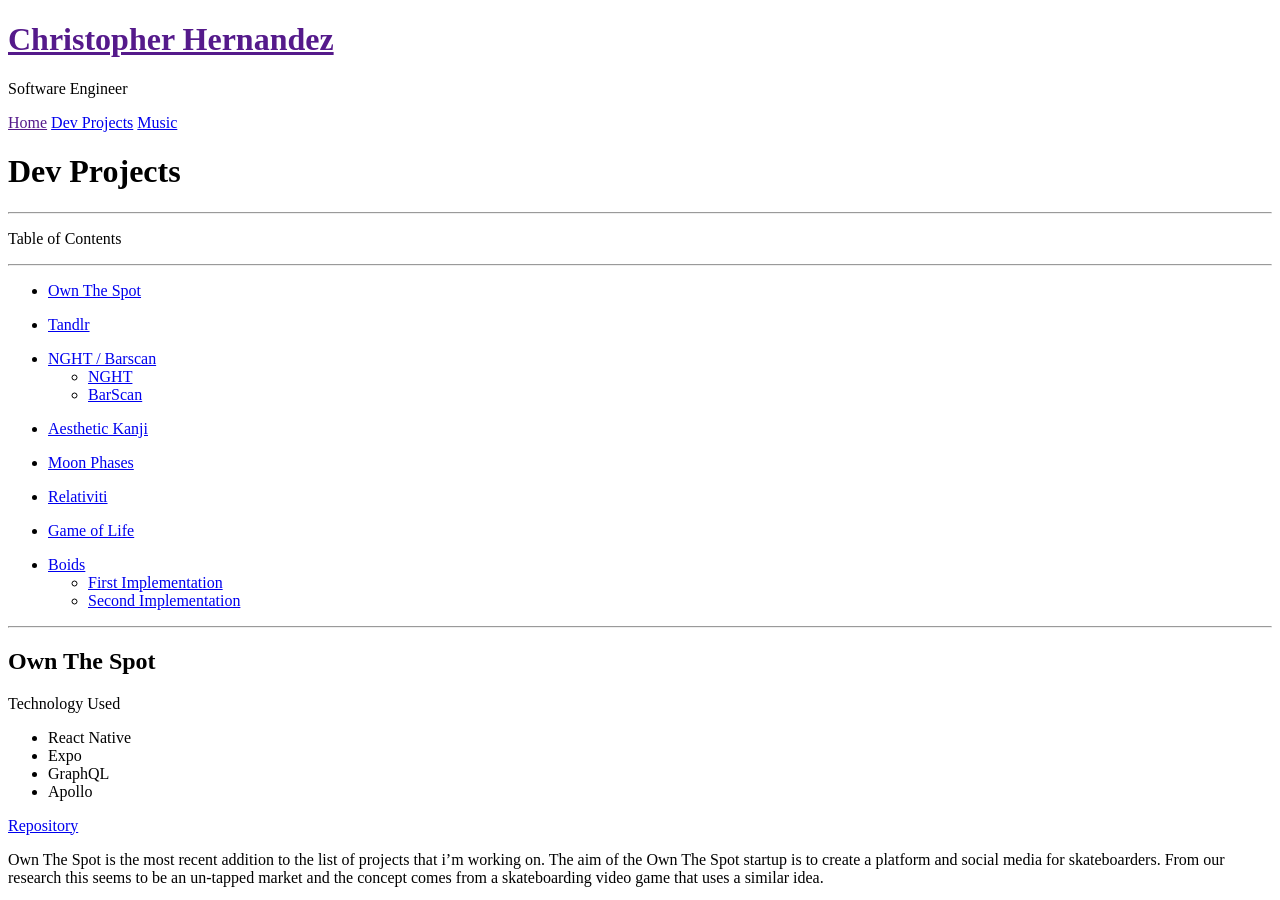
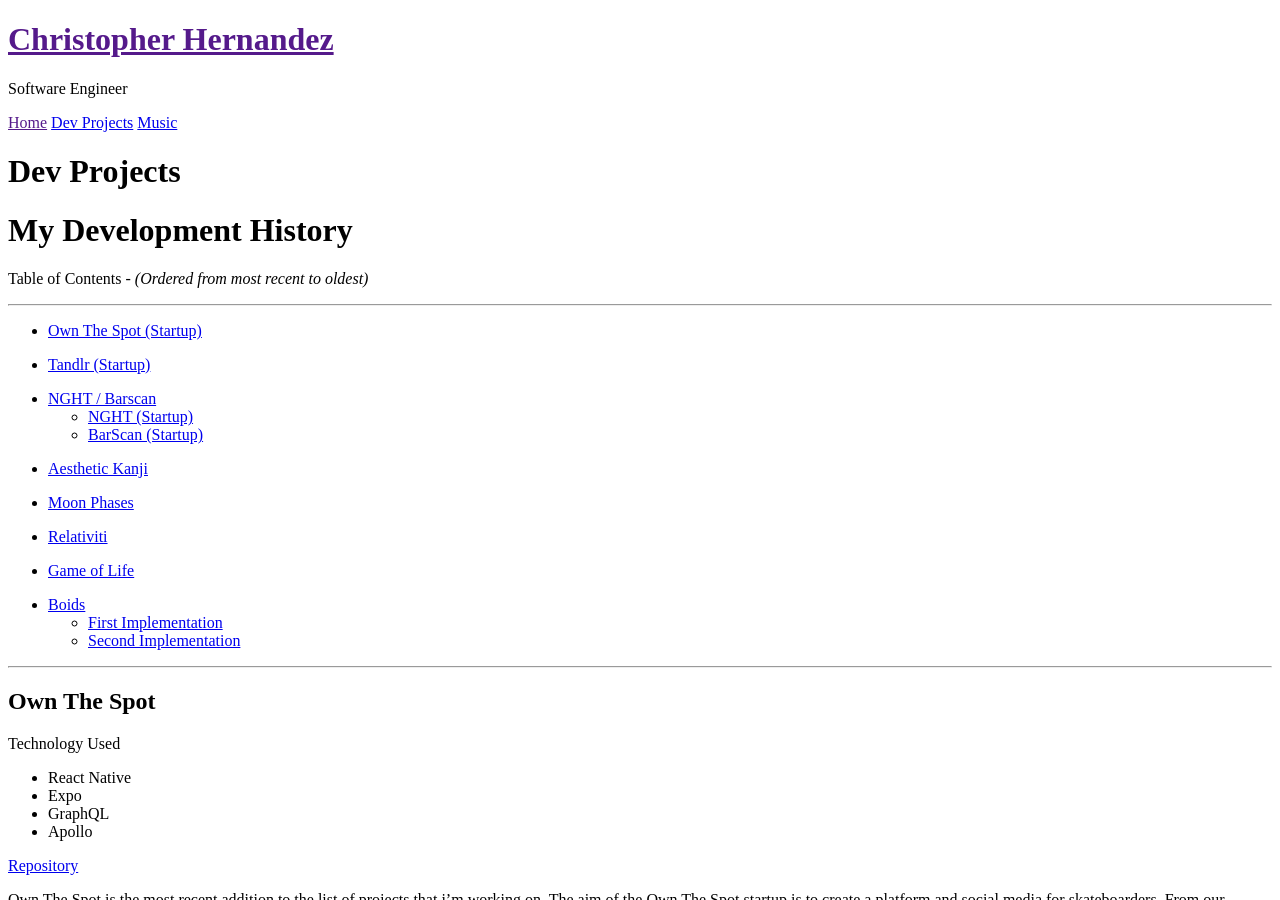
Before and after one commit to chernandez7/chrishernandez.io, a Jekyll site: the page built from Dev Projects.md, in a window 1280 px wide and 900 px high. Built offline with Jekyll 4.4.1, drawn with Linux system fonts in a browser that asks for light colours.

Commit message:
minor additions

```diff
--- a/Dev Projects.md
+++ b/Dev Projects.md
@@ -3,19 +3,19 @@ layout: page
 title: Dev Projects
 ---
 
----
+# My Development History
 
-Table of Contents
+Table of Contents - *(Ordered from most recent to oldest)*
 
 ---
 
-*  [Own The Spot](#Own-The-Spot)
+*  [Own The Spot (Startup)](#Own-The-Spot)
 
-*  [Tandlr](#Tandlr)
+*  [Tandlr (Startup)](#Tandlr)
 
 *  [NGHT / Barscan](#NGHT-Barscan)
-    *  [NGHT](#NGHT)
-    *  [BarScan](#BarScan)
+    *  [NGHT (Startup)](#NGHT)
+    *  [BarScan (Startup)](#BarScan)
 
 *  [Aesthetic Kanji](#Aesthetic-Kanji)
 
```
